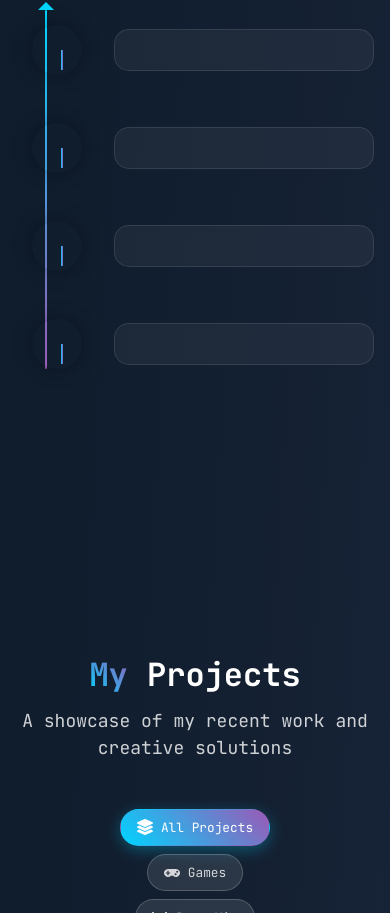
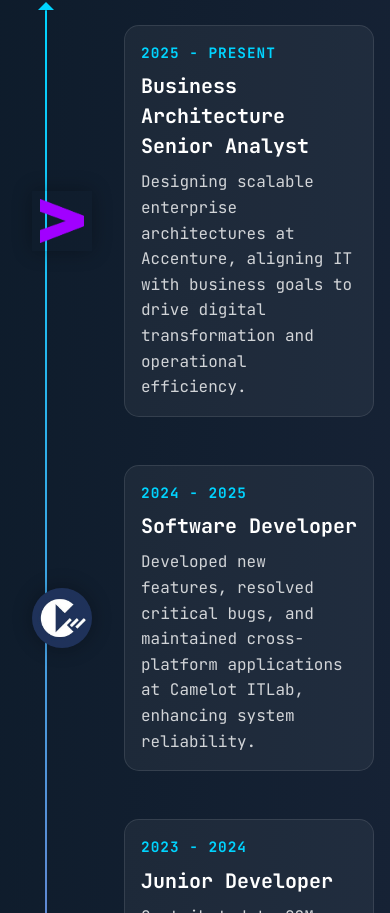
Before and after one commit to ceelvin/portfolio, a React (Vite) app: page / in a window 390 px wide. Shown: the part 1311-2224 px from the top of the page. Built offline with nearby package versions, Linux system fonts and the light colour scheme; a web font is replaced by a local one.

Commit message:
fix/ refactor

```diff
--- a/src/components/About/About.css
+++ b/src/components/About/About.css
@@ -227,7 +227,6 @@
 .timeline-icon {
   width: 60px;
   height: 60px;
-  border-radius: 50%;
   display: flex;
   align-items: center;
   justify-content: center;
@@ -398,10 +397,4 @@
     margin-left: 1rem !important;
     padding: 1rem;
   }
-
-  .timeline-icon {
-    width: 50px;
-    height: 50px;
-    font-size: 1.2rem;
-  }
 }
--- a/src/components/About/About.jsx
+++ b/src/components/About/About.jsx
@@ -3,16 +3,13 @@ import "./About.css";
 import useIntersectionObserver from "../../hooks/useIntersectionObserver";
 import { journey } from "../../data/about";
 import { ANIMATION_DELAYS } from "../../constants";
-import { FaBolt, FaUsers, FaBriefcase, FaTrophy, FaGraduationCap, FaRocket } from "react-icons/fa";
 import avatarImage from "../../assets/images/avatar.jpeg";
+import camelotIcon from "../../assets/images/camelot-itlab-logo.jpg";
+import accentureIcon from "../../assets/images/accenture-logo.png";
 
 const iconMap = {
-  bolt: <FaBolt />,
-  users: <FaUsers />,
-  briefcase: <FaBriefcase />,
-  trophy: <FaTrophy />,
-  graduation: <FaGraduationCap />,
-  rocket: <FaRocket />,
+  camelot: camelotIcon,
+  accenture: accentureIcon
 };
 
 const About = () => {
@@ -21,8 +18,6 @@ const About = () => {
   );
 
   useIntersectionObserver(cardRefs, {}, 'visible');
-
-
 
   return (
     <section id="about" className="about-section">
@@ -82,17 +77,24 @@ const About = () => {
                 key={index}
                 ref={cardRefs[index]}
                 className="timeline-card"
-                style={{ '--delay': `${index * ANIMATION_DELAYS.MEDIUM}s` }}
+                style={{ "--delay": `${index * ANIMATION_DELAYS.MEDIUM}s` }}
               >
-                 <div className="timeline-icon" style={{ backgroundColor: item.color }}>
-                   {iconMap[item.icon]}
-                 </div>
+                 <img
+                   src={iconMap[item.icon]}
+                   alt={item.icon}
+                   className={`timeline-icon ${
+                     item.icon=== "camelot" ? "rounded-full" : ""
+                   } ${item.icon === "accenture" ? "rounded-none p-2" : ""}`}
+                   style={{ backgroundColor: item.color }}
+                 />
+
                 <div className="timeline-content">
-                  <div className="timeline-year">{item.year}</div>
-                  <h3 className="timeline-title">{item.title}</h3>
-                  <p className="timeline-description">{item.description}</p>
+                  <div className="timeline-year">{(item.year)}</div>
+                  <h3 className="timeline-title">{(item.title)}</h3>
+                  <p className="timeline-description">
+                    {(item.description)}
+                  </p>
                 </div>
-                <div className="timeline-connector"></div>
               </div>
             ))}
           </div>
--- a/src/components/Footer/Footer.jsx
+++ b/src/components/Footer/Footer.jsx
@@ -92,9 +92,9 @@ const Footer = () => {
                <span>&</span>
                <span className="tech-highlight">Vite</span>
              </div>
-             {/* {location.pathname !== '/impressum' && ( */}
-             {/*   <Link to="/impressum" className="footer-link">Impressum</Link> */}
-             {/* )} */}
+             {location.pathname !== '/impressum' && (
+               <Link to="/impressum" className="footer-link">Impressum</Link>
+             )}
              <p className="footer-update">Last updated: October 2025</p>
           </div>
         </div>
--- a/src/components/Projects/Projects.jsx
+++ b/src/components/Projects/Projects.jsx
@@ -4,7 +4,7 @@ import { projects } from "../../data/projects";
 import FilterButtons from "../common/FilterButtons";
 import CardGrid from "../common/CardGrid";
 import { ANIMATION_DELAYS } from "../../constants";
-import { FaLayerGroup, FaGamepad, FaChartBar } from "react-icons/fa";
+import { FaLayerGroup, FaChartBar } from "react-icons/fa";
 
 const Projects = () => {
   const [filter, setFilter] = useState("all");
@@ -20,7 +20,6 @@ const Projects = () => {
 
   const categories = [
     { id: "all", label: "All Projects", icon: <FaLayerGroup /> },
-    { id: "game", label: "Games", icon: <FaGamepad /> },
     { id: "data", label: "Data Viz", icon: <FaChartBar /> },
   ];
 
@@ -51,15 +50,20 @@ const Projects = () => {
             renderItem={(project) => (
               <article className={project.featured ? "featured" : ""}>
                 <div className="project-content">
-                  <h3 className="project-title">{project.title || 'Untitled Project'}</h3>
-                  <p className="project-description">{project.description || 'No description available'}</p>
+                  <h3 className="project-title">
+                    {project.title || "Untitled Project"}
+                  </h3>
+                  <p className="project-description">
+                    {project.description || "No description available"}
+                  </p>
 
                   <div className="project-tech">
-                    {Array.isArray(project.technologies) && project.technologies.map((tech, techIndex) => (
-                      <span key={techIndex} className="tech-tag">
-                        {tech}
-                      </span>
-                    ))}
+                    {Array.isArray(project.technologies) &&
+                      project.technologies.map((tech, techIndex) => (
+                        <span key={techIndex} className="tech-tag">
+                          {tech}
+                        </span>
+                      ))}
                   </div>
                 </div>
 
@@ -72,18 +76,6 @@ const Projects = () => {
             <p>No projects found for the selected category.</p>
           </div>
         )}
-
-        {/* <div className="projects-cta"> */}
-        {/*   <h3>Interested in working together?</h3> */}
-        {/*   <p>Let&apos;s create something amazing together</p> */}
-        {/*    <button */}
-        {/*      onClick={() => window.scrollTo({ top: document.body.scrollHeight, behavior: 'smooth' })} */}
-        {/*      className="cta-button" */}
-        {/*    > */}
-        {/*      Get In Touch */}
-        {/*      <FaArrowRight size={20} /> */}
-        {/*    </button> */}
-        {/* </div> */}
       </div>
     </section>
   );
--- a/src/data/about.js
+++ b/src/data/about.js
@@ -1,32 +1,32 @@
 export const journey = [
   {
-    yearKey: "2025 - Present",
-    titleKey: "Business Architecture Senior Analyst",
-    descriptionKey:
+    year: "2025 - Present",
+    title: "Business Architecture Senior Analyst",
+    description:
       "Designing scalable enterprise architectures at Accenture, aligning IT with business goals to drive digital transformation and operational efficiency.",
     icon: "accenture",
     color: "",
   },
   {
-    yearKey: "2024 - 2025",
-    titleKey: "Software Developer",
-    descriptionKey:
-      "Engineered new features, resolved critical bugs, and maintained cross-platform applications at Camelot ITLab, enhancing system reliability and user experience.",
+    year: "2024 - 2025",
+    title: "Software Developer",
+    description:
+      "Developed new features, resolved critical bugs, and maintained cross-platform applications at Camelot ITLab, enhancing system reliability.",
     icon: "camelot",
     color: "",
   },
   {
-    yearKey: "2023 - 2024",
-    titleKey: "Junior Developer",
-    descriptionKey:
+    year: "2023 - 2024",
+    title: "Junior Developer",
+    description:
       "Contributed to SCM application frontend development at Camelot ITLab, optimizing UI/UX for supply chain management and improving workflow efficiency.",
     icon: "camelot",
     color: "",
   },
   {
-    yearKey: "2020 - 2023",
-    titleKey: "Trainee",
-    descriptionKey:
+    year: "2020 - 2023",
+    title: "Trainee",
+    description:
       "Developed data model visualization tool and version control features at Camelot ITLab, enabling seamless data tracking and collaborative app management.",
     icon: "camelot",
     color: "",
--- a/src/data/projects.js
+++ b/src/data/projects.js
@@ -1,8 +1,8 @@
 export const projects = [
   {
-    titleKey: "DataModel UI",
-    descriptionKey:
-      "DataModel UI is a web app for designing and visualizing data models. Users can create, edit, and query entities and relationships via an intuitive interface. Powered by AntV G6, it offers interactive node-edge graph visualizations with customizable layouts. Built with React and Node.js, it supports collaboration, validation, and imports/exports, ideal for database design and API development.",
+    title: "DataModel UI",
+    description:
+      "DataModel UI is a web app for designing and visualizing data models. Users can create, edit, and query entities and relationships via an intuitive interface. Powered by AntV G6, it offers interactive node-edge graph visualizations with customizable layouts. It supports collaboration, validation, and imports/exports, ideal for database design and API development.",
     link: "#",
     category: "data",
     technologies: [
@@ -16,8 +16,9 @@ export const projects = [
     ],
   },
   {
-    titleKey: "Healthcare Hackathon 2025",
-    descriptionKey: "Mobile Application for people that are sick and need a personal food couch",
+    title: "Healthcare Hackathon 2025",
+    description:
+      "Developed for the Healthcare Hackathon 2025, MediMind is a mobile app that delivers personalized meal plans and coaching for patients recovering from illness. By analyzing symptoms, restrictions, and health data, it suggests tailored recipes, tracks intake, and offers real-time nudges—boosting healing with immune-supporting nutrition.",
     link: "#",
     category: "data",
     technologies: [
--- a/src/index.jsx
+++ b/src/index.jsx
@@ -2,7 +2,7 @@ import React from "react";
 import ReactDOM from "react-dom/client";
 import { BrowserRouter as Router, Routes, Route } from "react-router-dom";
 import App from "./App";
-// import ImpressumPage from "./components/ImpressumPage/ImpressumPage";
+import ImpressumPage from "./components/ImpressumPage/ImpressumPage";
 import ErrorBoundary from "./components/common/ErrorBoundary";
 import ScrollToTop from "./components/common/ScrollToTop";
 import "./index.css";
@@ -14,7 +14,7 @@ ReactDOM.createRoot(document.getElementById("root")).render(
         <ScrollToTop />
         <Routes>
           <Route path="/" element={<App />} />
-          {/* <Route path="/impressum" element={<ImpressumPage />} /> */}
+          <Route path="/impressum" element={<ImpressumPage />} />
         </Routes>
       </Router>
     </ErrorBoundary>
```
Also changed, not shown: 2 other files (tests, documents, lock files or other folders).
